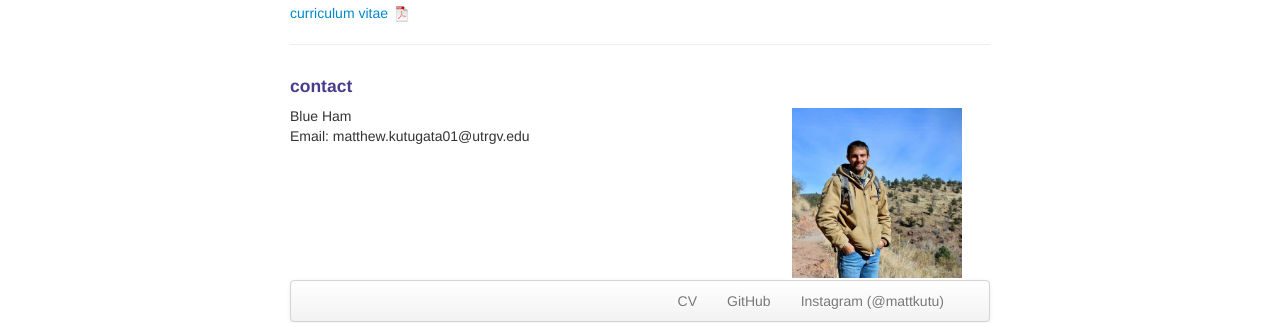
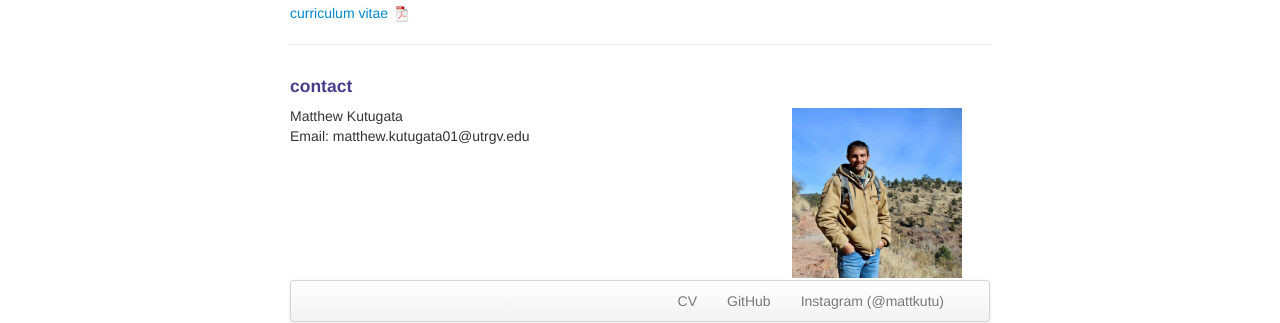
Before and after one commit to mattkutu/mattkutu.github.io, a Jekyll site: the page built from index.md, in a window 1280 px wide. Shown: the part 149-472 px from the top of the page. Built offline with Jekyll 4.4.1, drawn with Linux system fonts in a browser that asks for light colours.

Commit message:
Update index.md

```diff
--- a/index.md
+++ b/index.md
@@ -18,7 +18,7 @@ Matt is a graduate student at the University of Texas Rio Grande Valley. His res
 
     <div class="row-fluid">
         <div class="span5">
-            Blue Ham<br/>
+            Matthew Kutugata<br/>
             Email: matthew.kutugata01@utrgv.edu<br/>
         </div>
 
```
